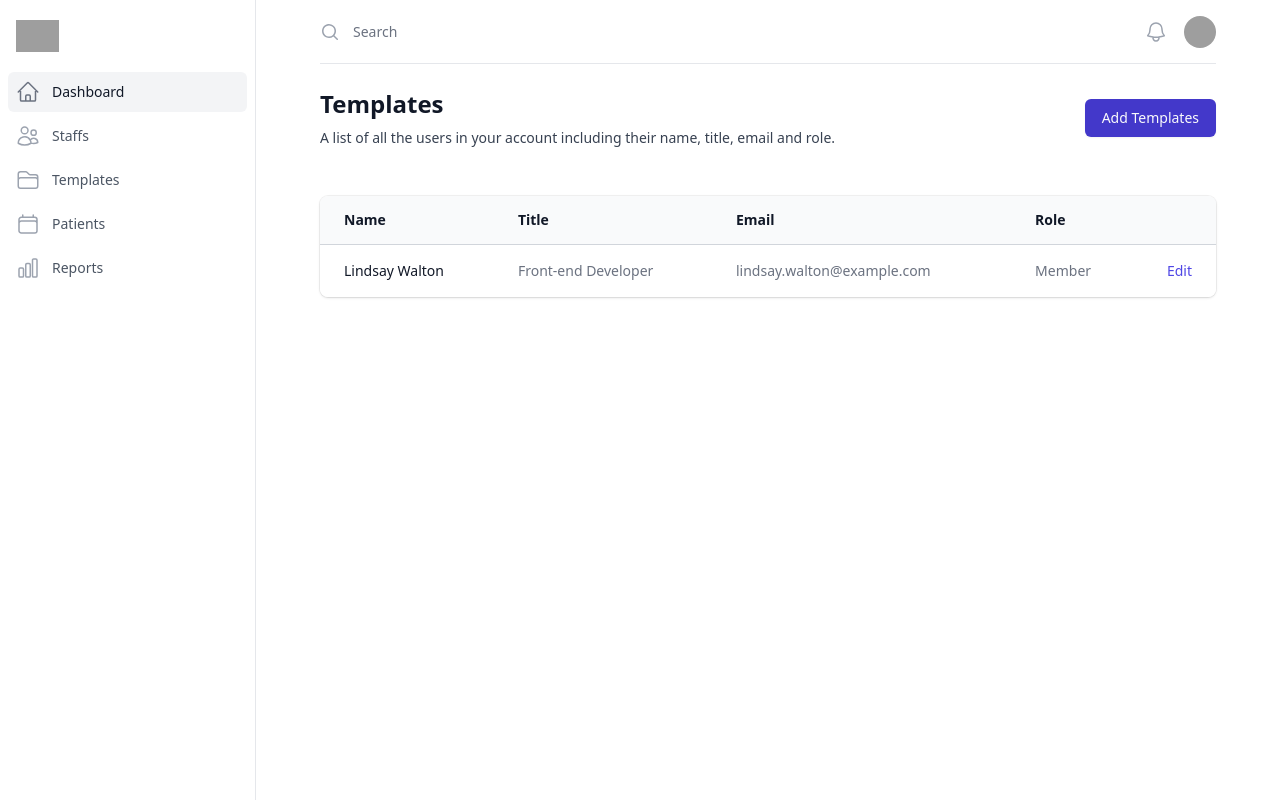
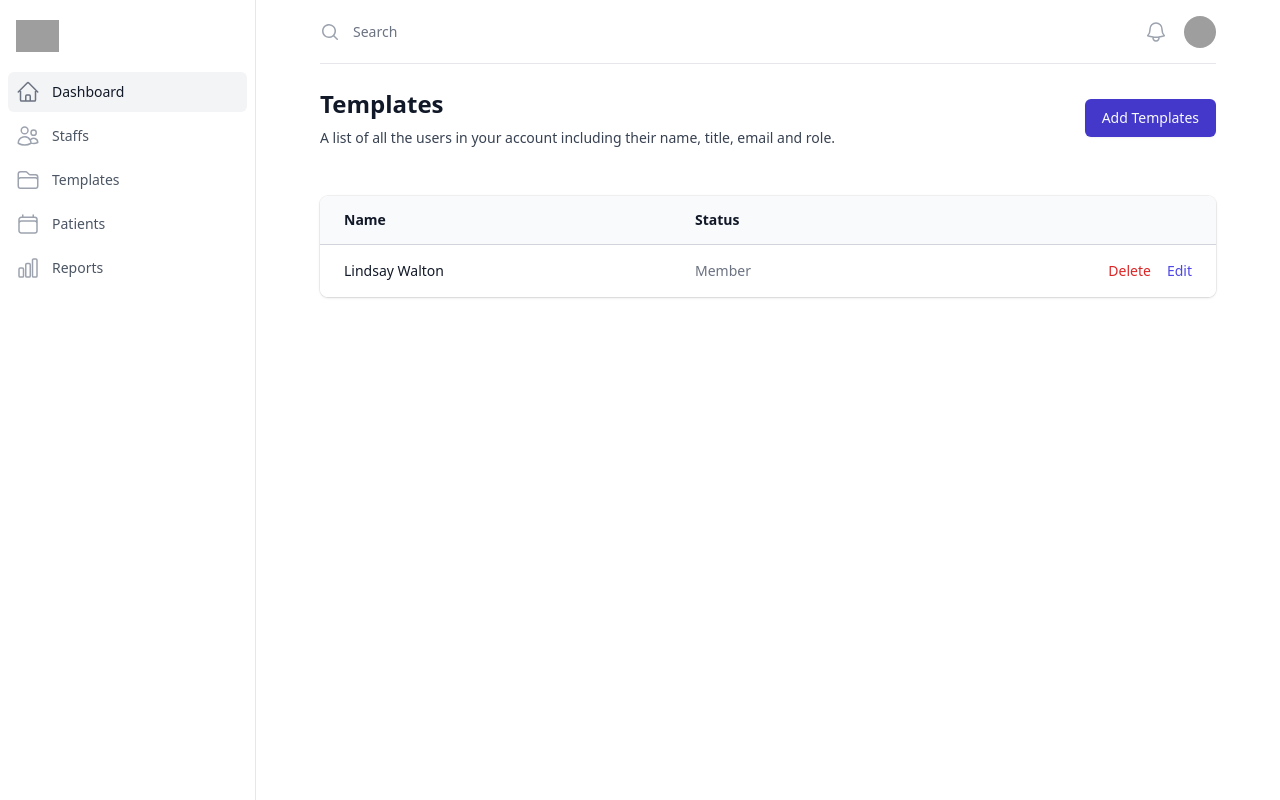
Before and after one commit to er-roshan/report-rad-frontend, a Vue app: page /templates in a window 1280 px wide. Built offline with nearby package versions, Linux system fonts and the light colour scheme; grey boxes are pictures that could not be loaded.

Commit message:
Create template page and forms

```diff
--- /dev/null
+++ b/src/components/forms/CreateTemplate.vue
@@ -0,0 +1,65 @@
+<template>
+  <form class="space-y-8 divide-y divide-gray-200" @submit.prevent="createPatient">
+    <div class="space-y-8 divide-y divide-gray-200">
+      <div>
+        <div class="flex justify-between">
+          <h2 class="text-2xl font-medium leading-6 text-gray-900">Create Templates</h2>
+          <RouterLink to="/templates" class="global-btn danger-btn">Cancel</RouterLink>
+        </div>
+        <div class="mt-6 grid grid-cols-1 gap-y-6 gap-x-4 sm:grid-cols-6">
+          <div class="sm:col-span-4">
+            <label for="template-name" class="report-label">Template name <span class="text-red-600">*</span></label>
+            <div class="mt-1">
+              <input v-model="form_data.template_name" type="text" name="template-name" id="template-name" autocomplete="given-name"
+                class="report-input" />
+            </div>
+          </div>
+          <div class="sm:col-span-2">
+            <label for="status" class="report-label">Status</label>
+            <div class="mt-1">
+              <select v-model="form_data.status" id="status" name="status" autocomplete="status"
+                class="report-input">
+                <option value="draft">Draft</option>
+                <option value="published">Published</option>
+              </select>
+            </div>
+          </div>
+
+          <div class="sm:col-span-6">
+            <QuillEditor theme="snow" v-model:content="form_data.content" content-type="html" />
+          </div>
+        </div>
+      </div>
+    </div>
+
+    <div class="pt-5">
+      <div class="flex justify-end">
+        <RouterLink to="/templates"
+          class="rounded-md border border-gray-300 bg-white py-2 px-4 text-sm font-medium text-gray-700 shadow-sm hover:bg-gray-50 focus:outline-none focus:ring-2 focus:ring-indigo-500 focus:ring-offset-2">
+          Cancel</RouterLink>
+        <button type="submit"
+          class="ml-3 inline-flex justify-center rounded-md border border-transparent bg-indigo-600 py-2 px-4 text-sm font-medium text-white shadow-sm hover:bg-indigo-700 focus:outline-none focus:ring-2 focus:ring-indigo-500 focus:ring-offset-2">Save</button>
+      </div>
+    </div>
+  </form>
+</template>
+
+
+<script setup>
+import { reactive, ref } from 'vue';
+import { QuillEditor } from '@vueup/vue-quill'
+import '@vueup/vue-quill/dist/vue-quill.snow.css';
+
+const form_data = reactive({
+  template_name: '',
+  content: '',
+  status: 'draft'
+})
+
+
+const createPatient = () => {
+  console.table(form_data)
+
+}
+
+</script>
--- a/src/components/tables/TemplatesTable.vue
+++ b/src/components/tables/TemplatesTable.vue
@@ -12,11 +12,7 @@
                                         Name
                                     </th>
                                     <th scope="col" class="px-3 py-3.5 text-left text-sm font-semibold text-gray-900">
-                                        Title</th>
-                                    <th scope="col" class="px-3 py-3.5 text-left text-sm font-semibold text-gray-900">
-                                        Email</th>
-                                    <th scope="col" class="px-3 py-3.5 text-left text-sm font-semibold text-gray-900">
-                                        Role</th>
+                                        Status</th>
                                     <th scope="col" class="relative py-3.5 pl-3 pr-4 sm:pr-6">
                                         <span class="sr-only">Edit</span>
                                     </th>
@@ -29,13 +25,13 @@
                                         {{
                                             person.name
                                         }}</td>
-                                    <td class="whitespace-nowrap px-3 py-4 text-sm text-gray-500">{{ person.title }}
-                                    </td>
-                                    <td class="whitespace-nowrap px-3 py-4 text-sm text-gray-500">{{ person.email }}
-                                    </td>
                                     <td class="whitespace-nowrap px-3 py-4 text-sm text-gray-500">{{ person.role }}</td>
                                     <td
                                         class="relative whitespace-nowrap py-4 pl-3 pr-4 text-right text-sm font-medium sm:pr-6">
+                                        <a href="#" class="text-red-600 hover:text-red-900 mr-4">Delete<span
+                                                class="sr-only">, {{
+    person.name
+                                                }}</span></a>
                                         <a href="#" class="text-indigo-600 hover:text-indigo-900">Edit<span
                                                 class="sr-only">, {{
     person.name
--- /dev/null
+++ b/src/pages/templates/create.vue
@@ -0,0 +1,11 @@
+<template>
+  <div class="py-6">
+    <CreateTemplate />
+  </div>
+
+</template>
+
+<script setup>
+import CreateTemplate from '../../components/forms/CreateTemplate.vue';
+
+</script>
--- a/src/pages/templates/index.vue
+++ b/src/pages/templates/index.vue
@@ -1,6 +1,6 @@
 <template>
     <div class="py-6">
-        <MainHeader title="Templates" url="/templates" />
+        <MainHeader title="Templates" url="/templates/create" />
         <div class="px-4 sm:px-6 md:px-0">
             <!-- Replace with your content -->
             <div class="py-4">
```
